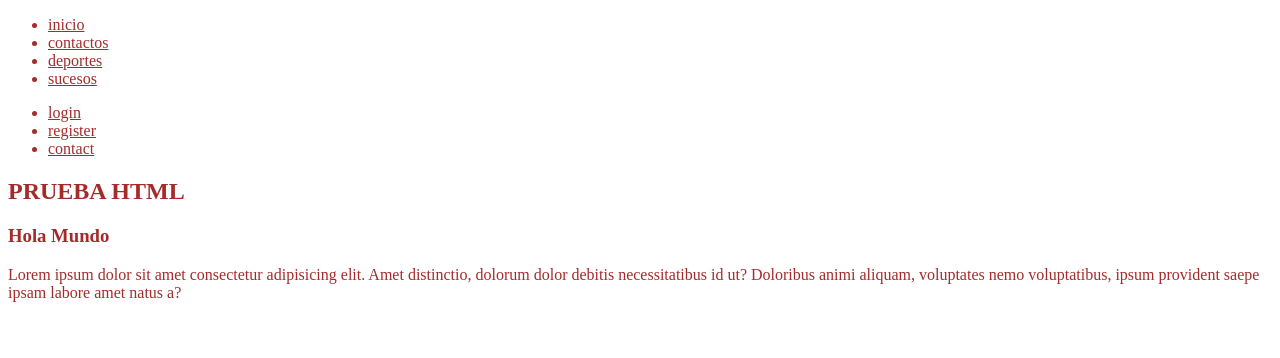
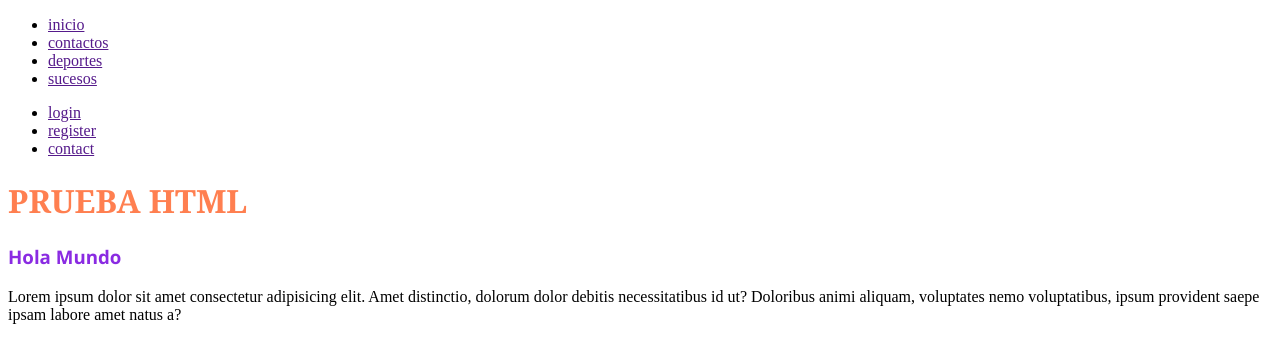
Before and after one commit to AleMancilla/DesarrolloWeb, a plain HTML site: page index.html in a window 1280 px wide. Drawn offline with Linux system fonts and the light colour scheme.

Commit message:
selectores de clase CSS

```diff
--- a/index.html
+++ b/index.html
@@ -26,13 +26,13 @@
         </ul>
     </div>
     <header>
-        <h2>PRUEBA HTML</h2>
+        <h1>PRUEBA HTML</h1>
     </header>
 
     <section>
         <article>
             <head>
-                <h3>Hola Mundo</h3>
+                <h3 class="article-header">Hola Mundo</h3>
             </head>
             Lorem ipsum dolor sit amet consectetur adipisicing elit. Amet distinctio, dolorum dolor debitis necessitatibus id ut? Doloribus animi aliquam, voluptates nemo voluptatibus, ipsum provident saepe ipsam labore amet natus a?
         </article>
--- a/style.css
+++ b/style.css
@@ -1,3 +1,9 @@
- * {
-     color: brown;
- }
+h1 {
+    font-family: Georgia, 'Times New Roman', Times, serif;
+    color: coral;
+}
+
+.article-header {
+    font-family: 'Segoe UI', Tahoma, Geneva, Verdana, sans-serif;
+    color: blueviolet;
+}
```
